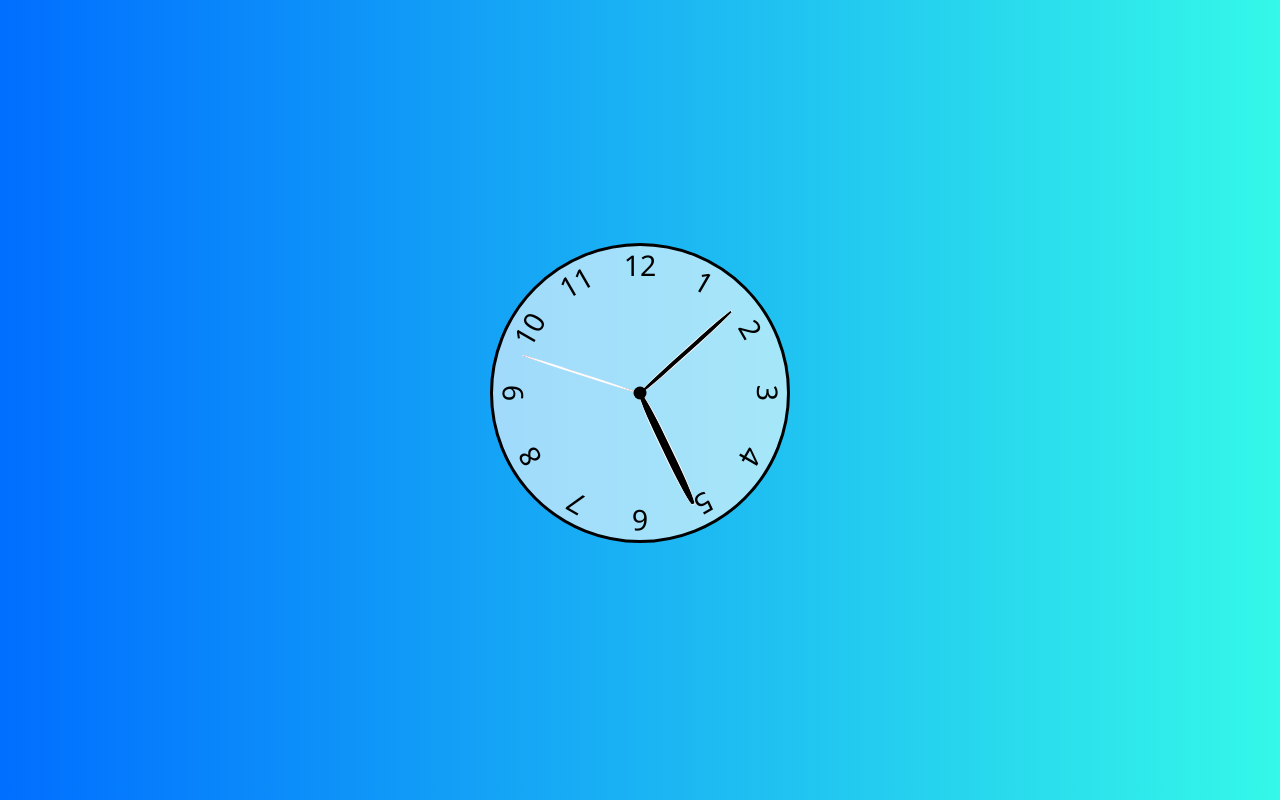
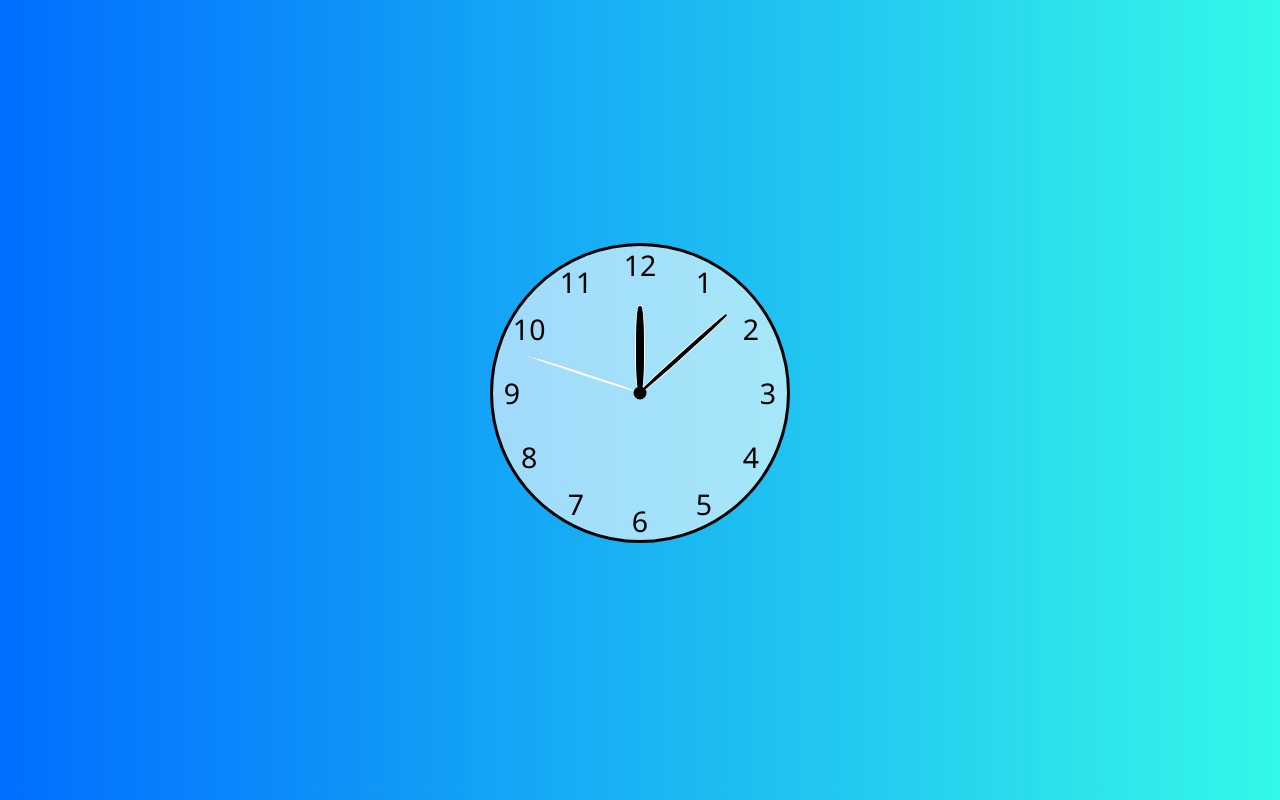
Before and after one commit to AhmedERRAJAAI/Clock-stJavascriptPrjct, a plain HTML site: page index.html in a window 1280 px wide. Drawn offline with Linux system fonts and the light colour scheme.

Commit message:
commiting style changes & fixing hours hand problem (17 oct 2021)

```diff
--- a/index.html
+++ b/index.html
@@ -6,7 +6,6 @@
     <meta http-equiv="X-UA-Compatible" content="IE=edge">
     <meta name="viewport" content="width=device-width, initial-scale=1.0">
     <link rel="stylesheet" href="style.css">
-    <!-- <link rel="stylesheet" href="https://cdnjs.cloudflare.com/ajax/libs/animate.css/4.1.1/animate.min.css" /> -->
     <title>Document</title>
 
 </head>
@@ -16,18 +15,18 @@
        <div class="hand hour" data-hours-set=""></div>
        <div class="hand minute" data-minutes-set></div>
        <div class="hand second" data-seconds-set></div>
-       <div class="number number1">1</div>
-       <div class="number number2">2</div>
-       <div class="number number3">3</div>
-       <div class="number number4">4</div>
-       <div class="number number5">5</div>
-       <div class="number number6">6</div>
-       <div class="number number7">7</div>
-       <div class="number number8">8</div>
-       <div class="number number9">9</div>
-       <div class="number number10">10</div>
-       <div class="number number11">11</div>
-       <div class="number number12">12</div>
+       <div class="number number1"><div>1</div></div>
+       <div class="number number2"><div>2</div></div>
+       <div class="number number3"><div>3</div></div>
+       <div class="number number4"><div>4</div></div>
+       <div class="number number5"><div>5</div></div>
+       <div class="number number6"><div>6</div></div>
+       <div class="number number7"><div>7</div></div>
+       <div class="number number8"><div>8</div></div>
+       <div class="number number9"><div>9</div></div>
+       <div class="number number10"><div>10</div></div>
+       <div class="number number11"><div>11</div></div>
+       <div class="number number12"><div>12</div></div>
 
    </div>
     <script src="main.js"></script>
--- a/main.js
+++ b/main.js
@@ -8,13 +8,13 @@ let secondsHand = document.querySelector('body > div > div.hand.second');
 
 function setClock(){
     const currentDate = new Date();
-    const hoursRatio = currentDate.getHours()/28;
+    let hoursRatio = currentDate.getHours();
+    hoursRatio = hoursRatio >= 12 ? hoursRatio - 12 : hoursRatio;
     const minutesRatio = currentDate.getMinutes()/60;
     const secondsRatio = currentDate.getSeconds()/60;
     setRotation(hoursHand,hoursRatio);
     setRotation(minutesHand,minutesRatio);
     setRotation(secondsHand,secondsRatio);
-
 }
 function setRotation(elemnt,rotationValue){
     elemnt.style.setProperty('--rotation',rotationValue * 360);
--- a/style.css
+++ b/style.css
@@ -35,7 +35,7 @@ body{
     background-color: black;
     border: 0.5px solid white;
     width: 10px;
-    height: 42%;
+    height: 40%;
     position: absolute;
     border-radius: 40%;
     bottom: 50%;
@@ -43,9 +43,11 @@ body{
     transform-origin: bottom;
     transform: translateX(-50%) rotate(calc(var(--rotation)*1deg) );
 }
-.hand.minute{
+.hour{
+   height: 30%;
+}
+.minute{
     width: 6px;
-    color: red;
 }
 .second{
     background-color: red;
@@ -63,36 +65,69 @@ body{
 .number1{
    --rotation:30deg;
 }
+.number1 > div{
+   transform: rotate(-30deg);
+  }
 .number2{
    --rotation:60deg;
 }
+.number2 > div{
+   transform: rotate(-60deg);
+  }
 .number3{
    --rotation:90deg;
 }
+.number3 > div{
+   transform: rotate(-90deg);
+  }
 .number4{
    --rotation:120deg;
 }
+.number4 > div{
+   transform: rotate(-120deg);
+  }
 .number5{
    --rotation:150deg;
 }
+.number5 > div{
+   transform: rotate(-150deg);
+  }
 .number6{
    --rotation:180deg;
+}
+.number6 > div{
+ transform: rotate(-180deg);
 }
 .number7{
    --rotation:210deg;
 }
+.number7 > div{
+   transform: rotate(-210deg);
+  }
 .number8{
    --rotation:240deg;
 }
+.number8 > div{
+   transform: rotate(-240deg);
+  }
 .number9{
    --rotation:270deg;
 }
+.number9 > div{
+   transform: rotate(-270deg);
+  }
 .number10{
    --rotation:300deg;
 }
+.number10 > div{
+   transform: rotate(-300deg);
+  }
 .number11{
    --rotation:330deg;
 }
+.number11 > div{
+   transform: rotate(-330deg);
+  }
 .number12{
    --rotation:360deg;
 }
```
